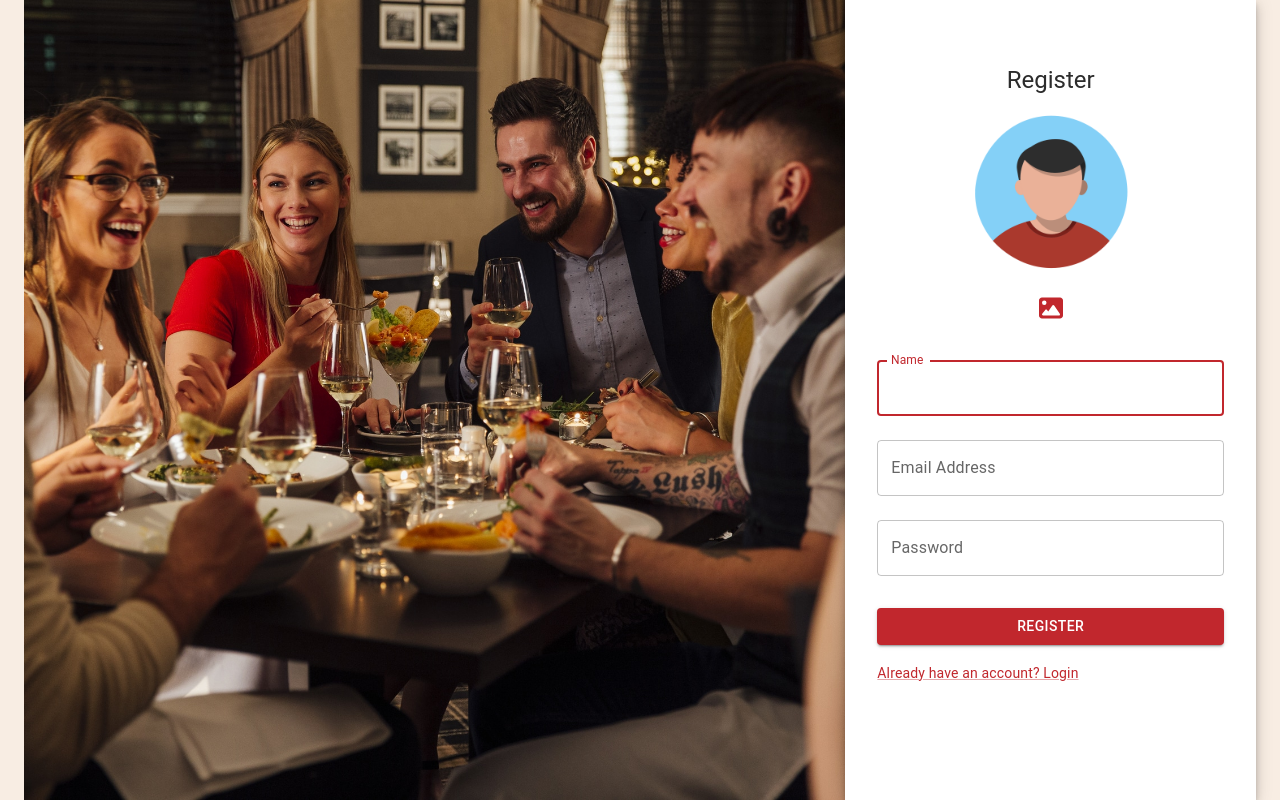
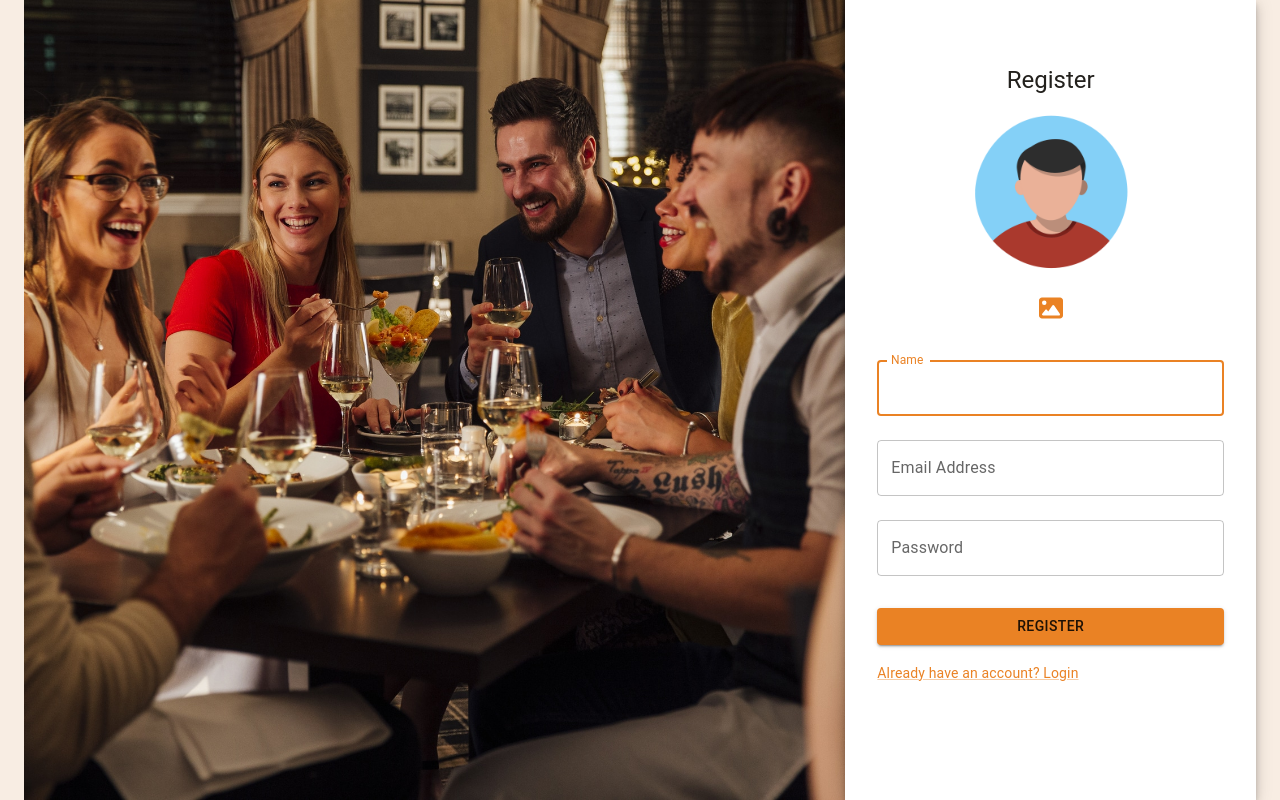
Before and after one commit to ItayFinkelstein/Frontend, a React (Vite) app: page /register in a window 1280 px wide. Built offline with nearby package versions, Linux system fonts and the light colour scheme; no server answers.

Commit message:
ui and colors

```diff
--- a/src/Navbar.tsx
+++ b/src/Navbar.tsx
@@ -1,7 +1,7 @@
 import React from "react";
-import { AppBar, Toolbar, Typography, IconButton } from "@mui/material";
-import { Link as RouterLink, useNavigate } from "react-router-dom";
-import { WbSunny, Brightness2, Home } from "@mui/icons-material";
+import { AppBar, Toolbar, IconButton, Box } from "@mui/material";
+import { useNavigate } from "react-router-dom";
+import { WbSunny, Brightness2 } from "@mui/icons-material";
 import UserIcon from "./UserIcon";
 import { User } from "./types/User";
 import { logout } from "./http-connections/authService";
@@ -42,9 +42,13 @@ const Navbar: React.FC<NavbarProps> = ({
   return (
     <AppBar position="fixed" color="primary">
       <Toolbar>
-        <Typography variant="h6" component="div" sx={{ flexGrow: 1 }}>
-          TastyTalks
-        </Typography>
+        <Box
+          component="img"
+          src="/src/assets/logo_with_name.svg"
+          alt="InstaBurger Logo"
+          sx={{ height: "60px" }}
+        />
+        <Box sx={{ flexGrow: 1 }} />
         <IconButton
           color="inherit"
           onClick={toggleTheme}
--- a/src/PhotoIcon.tsx
+++ b/src/PhotoIcon.tsx
@@ -6,14 +6,14 @@ type PhotoIconProps = {
   inputFileRef: React.MutableRefObject<HTMLInputElement | null>;
   refCallback: (item: HTMLInputElement | null) => void;
   restRegisterParams: Record<string, any>;
-  onClick?: () => void
+  onClick?: () => void;
 };
 
 export default function PhotoIcon({
   inputFileRef,
   refCallback,
   restRegisterParams,
-  onClick
+  onClick,
 }: PhotoIconProps) {
   return (
     <Tooltip title={"Upload photo"} arrow>
@@ -23,7 +23,7 @@ export default function PhotoIcon({
         sx={{
           mb: 2,
           "&:hover": {
-            color: "blue",
+            color: "#F1C618",
           },
         }}
         onClick={onClick}
--- a/src/UserData.tsx
+++ b/src/UserData.tsx
@@ -13,6 +13,7 @@ import userService, { uploadImage } from "./http-connections/userService";
 import { User } from "./types/User";
 import useUsers from "./data_hooks/useUsers";
 import PhotoIcon from "./PhotoIcon";
+import { useTheme } from "@mui/material/styles";
 
 export interface UserToDisplayProps {
   userToDisplay: User;
@@ -94,6 +95,7 @@ export default function UserData(
   };
 
   const { ref, ...restRegisterParams } = register("img");
+  const theme = useTheme();
 
   return (
     <Paper
@@ -108,12 +110,14 @@ export default function UserData(
           ? "0px 4px 8px rgba(0, 0, 0, 0.1)"
           : undefined,
         "&:hover": {
-          backgroundColor: props.isSuggestion ? "lightyellow" : "",
+          backgroundColor: props.isSuggestion
+            ? theme.palette.background.default
+            : "",
         },
       }}
       onClick={() => {
         if (props.isSuggestion) {
-          props.setUserToDisplay(props.userToDisplay); // Example: Set the user to display
+          props.setUserToDisplay(props.userToDisplay);
         }
       }}
     >
--- a/src/UserIcon.tsx
+++ b/src/UserIcon.tsx
@@ -29,7 +29,7 @@ export default function UserIcon(props: UserIconProps) {
   const avatar = (
     <Avatar
       sx={{
-        bgcolor: "#B22222",
+        bgcolor: "#EA8224",
         fontSize: props.style?.width
           ? `calc(${props.style.width} / 2.5)`
           : "1rem",
--- a/src/pages/post/PostCardForm.tsx
+++ b/src/pages/post/PostCardForm.tsx
@@ -140,7 +140,7 @@ export default function PostCardForm(props: PostCardForm) {
             <Button
               type="submit"
               variant="contained"
-              sx={{ mt: 2, height: "2.3vw" }}
+              sx={{ mt: 2, maxHeight: "2.5rem" }}
             >
               Submit
             </Button>
--- a/src/theme.ts
+++ b/src/theme.ts
@@ -4,17 +4,17 @@ const lightTheme = createTheme({
   palette: {
     mode: 'light',
     primary: {
-      main: '#C1272D', // Deep Tomato Red
+      main: '#EA8224',
     },
     secondary: {
-      main: '#FFB400', // Amber Gold
+      main: '#FAA51A',
     },
     background: {
-      default: '#F8EDE3', // Toasted Beige
-      paper: '#ffffff',
+      default: '#F8EDE3',
+      paper: '#FFFFFF',
     },
     text: {
-      primary: '#2C2C2C', // Charcoal Black
+      primary: '#23211D',
     },
 
   },
@@ -22,7 +22,7 @@ const lightTheme = createTheme({
     MuiAppBar: {
       styleOverrides: {
         root: {
-          backgroundColor: '#C1272D',
+          backgroundColor: '#EA8224',
         },
       },
     },
@@ -42,10 +42,10 @@ const lightTheme = createTheme({
       styleOverrides: {
         root: {
           '&:hover': {
-            color: 'inherit',
+            color: '#F1C618',
           },
           '&:active': {
-            color: 'inherit',
+            color: '#F1C618',
           },
         },
       },
@@ -57,38 +57,38 @@ const darkTheme = createTheme({
   palette: {
     mode: 'dark',
     primary: {
-      main: '#8A1B23', // Dark Crimson
+      main: '#EA8224',
     },
     secondary: {
-      main: '#FF9F00', // Warm Amber
+      main: '#FAA51A',
     },
     background: {
-      default: '#2C2C2C', // Dark Charcoal
-      paper: '#2C2C2C',
+      default: '#23211D',
+      paper: '#23211D',
     },
     text: {
-      primary: '#E0E0E0', // Light Gray
+      primary: '#FFFFFF',
     },
   },
   components: {
     MuiPaper: {
       styleOverrides: {
         root: {
-          backgroundColor: '#2C2C2C', // Dark Charcoal
+          backgroundColor: '#23211D',
         },
       },
     },
     MuiTextField: {
       styleOverrides: {
         root: {
-          backgroundColor: '#2C2C2C', // Dark Charcoal
+          backgroundColor: '#23211D',
         },
       },
     },
     MuiAppBar: {
       styleOverrides: {
         root: {
-          backgroundColor: '#8A1B23',
+          backgroundColor: '#EA8224',
         },
       },
     },
@@ -108,10 +108,10 @@ const darkTheme = createTheme({
       styleOverrides: {
         root: {
           '&:hover': {
-            color: 'inherit',
+            color: '#F1C618',
           },
           '&:active': {
-            color: 'inherit',
+            color: '#F1C618',
           },
         },
       },
```
Also changed, not shown: src/assets/logo_with_name.svg (added).
